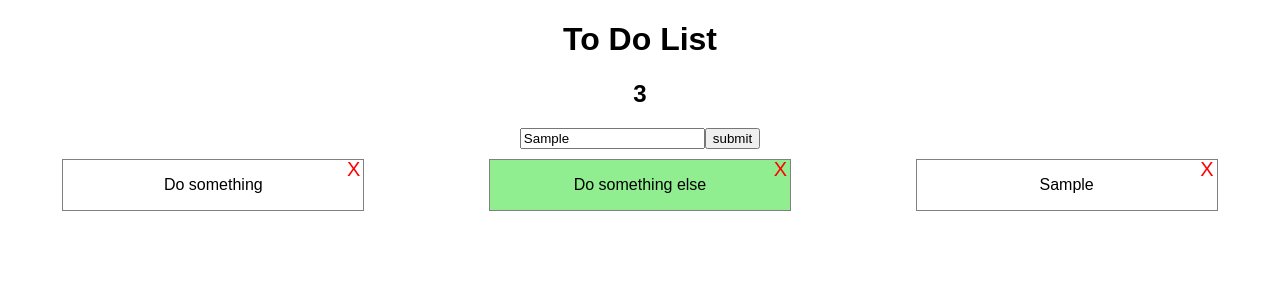
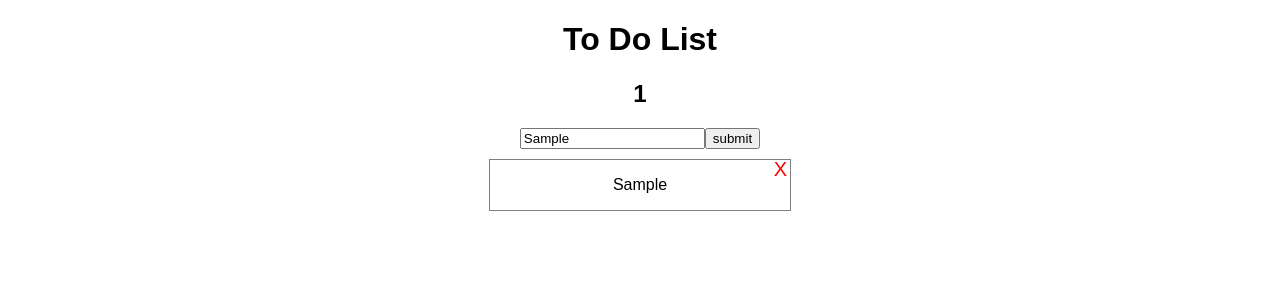
Before and after one commit to coffeeandpouch/todosApp, a React (Create React App) app: page / in a window 1280 px wide. Both pictures are taken after typing "Sample" into the empty fields and a click on the input "submit". Shown: the top 300 px of the page. Built offline with nearby package versions, Linux system fonts and the light colour scheme.

Commit message:
removes see data from App

```diff
--- a/src/App.css
+++ b/src/App.css
@@ -5,12 +5,15 @@
 
 .todos {
   display: flex;
+  flex-direction: column;
+  align-items: center;
   justify-content: space-around;
   flex-wrap: wrap;
 }
 
 .Todo {
   min-width: 300px;
+  max-width: 400px;
   border: 1px solid gray;
   margin: 10px;
   cursor: pointer;
--- a/src/App.js
+++ b/src/App.js
@@ -8,16 +8,7 @@ export default class App extends React.Component {
   constructor() {
     super();
     this.state = {
-      todos: [
-        {
-          title: "Do something",
-          completed: false,
-        },
-        {
-          title: "Do something else",
-          completed: true,
-        },
-      ],
+      todos: [],
     };
   }
 
```
